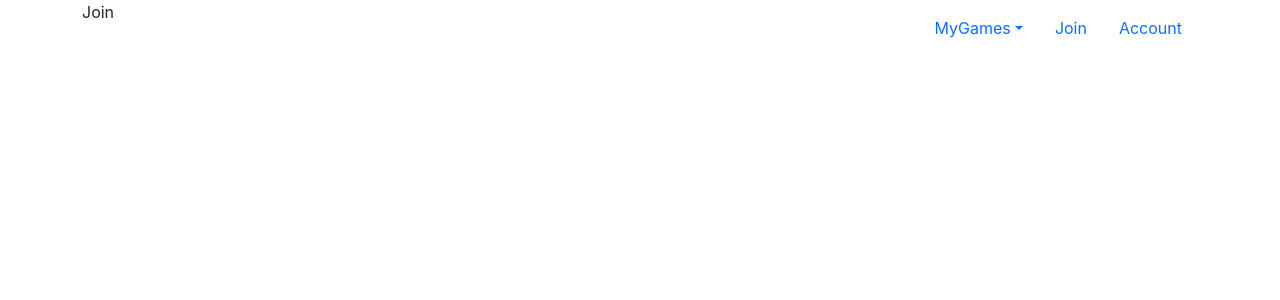
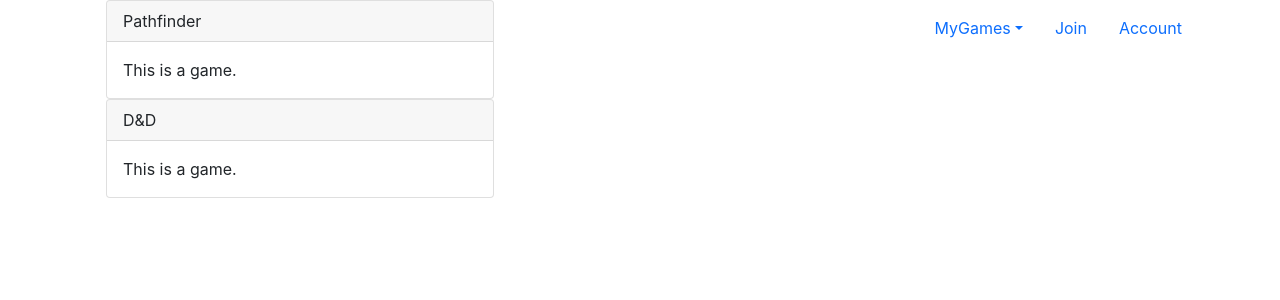
Before and after one commit to Allan-Fry/Customizable_Interface_Demi, a React (Create React App) app in the folder app_drag_drop_demo/: page /join in a window 1280 px wide. Shown: the top 300 px of the page. Built offline with nearby package versions, Linux system fonts and the light colour scheme.

Commit message:
Added game rendering to the JoinPage

```diff
--- a/app_drag_drop_demo/src/App.js
+++ b/app_drag_drop_demo/src/App.js
@@ -10,6 +10,7 @@
 import { NavBar } from './components/NavBar/NavBar';
 import './App.css';
 import { editPage } from './pages/editPage/editPage';
+import { JoinPage } from './pages/joinPage/JoinPage';
 
 function App() {
 
@@ -20,16 +21,11 @@
           <NavBar>
           </NavBar>
           <Switch>
-
-          <Route path="/join">
-            <div>Join</div>
-          </Route>
+          <Route path="/join" component={JoinPage} />
           <Route path="/account">
             <div>Account</div>
           </Route>
-          <Route path="/" component={editPage}>
-
-          </Route>
+          <Route path="/" component={editPage} />
           </Switch>
         </Router>
       </Container>
--- /dev/null
+++ b/app_drag_drop_demo/src/components/GameCard/GameCard.jsx
@@ -0,0 +1,19 @@
+import React from 'react';
+import { Card, CardBody, CardHeader } from 'reactstrap';
+
+
+
+export const GameCard =(props) =>{
+
+
+    return(
+        <Card>
+        <CardHeader>
+            {props.Header}
+        </CardHeader>
+        <CardBody>
+            {props.Description}
+        </CardBody>
+    </Card>
+    );
+}
--- a/app_drag_drop_demo/src/pages/joinPage/joinPage.js
+++ b/app_drag_drop_demo/src/pages/joinPage/joinPage.js
@@ -1,15 +1,21 @@
 import React from 'react';
 import { Col, Container, Row } from 'reactstrap';
+import { useSelector } from 'react-redux';
+import { GameCard } from '../../components/GameCard/GameCard';
 
 
+export const JoinPage = () =>{
+    const games = useSelector(state => state.games);
+    const renderedGames = games.map(game =>(
 
-export const joinPage = () =>{
-
-
+            <GameCard Header={game.gameName} Description={game.gameDescription}></GameCard>
+        )
+        );
     return(
         <Container>
             <Row>
                 <Col>
+                {renderedGames}
                 </Col>
                 <Col>
                 </Col>
--- a/app_drag_drop_demo/src/redux/games/gamesSlice.js
+++ b/app_drag_drop_demo/src/redux/games/gamesSlice.js
@@ -6,15 +6,17 @@
         gamePages:[
             "firstGame",
             "lateGame"
-        ]
+        ],
+        gameDescription:'This is a game.'
 
     },
     {
-        pageName:'D&D',
+        gameName:'D&D',
         gamePages:[
             "Goblins",
             "Evil"
-        ]
+        ],
+        gameDescription:'This is a game.'
     }
 ];
 
```
Also changed, not shown: app_drag_drop_demo/src/components/GameCard/GameCard.css (added).
